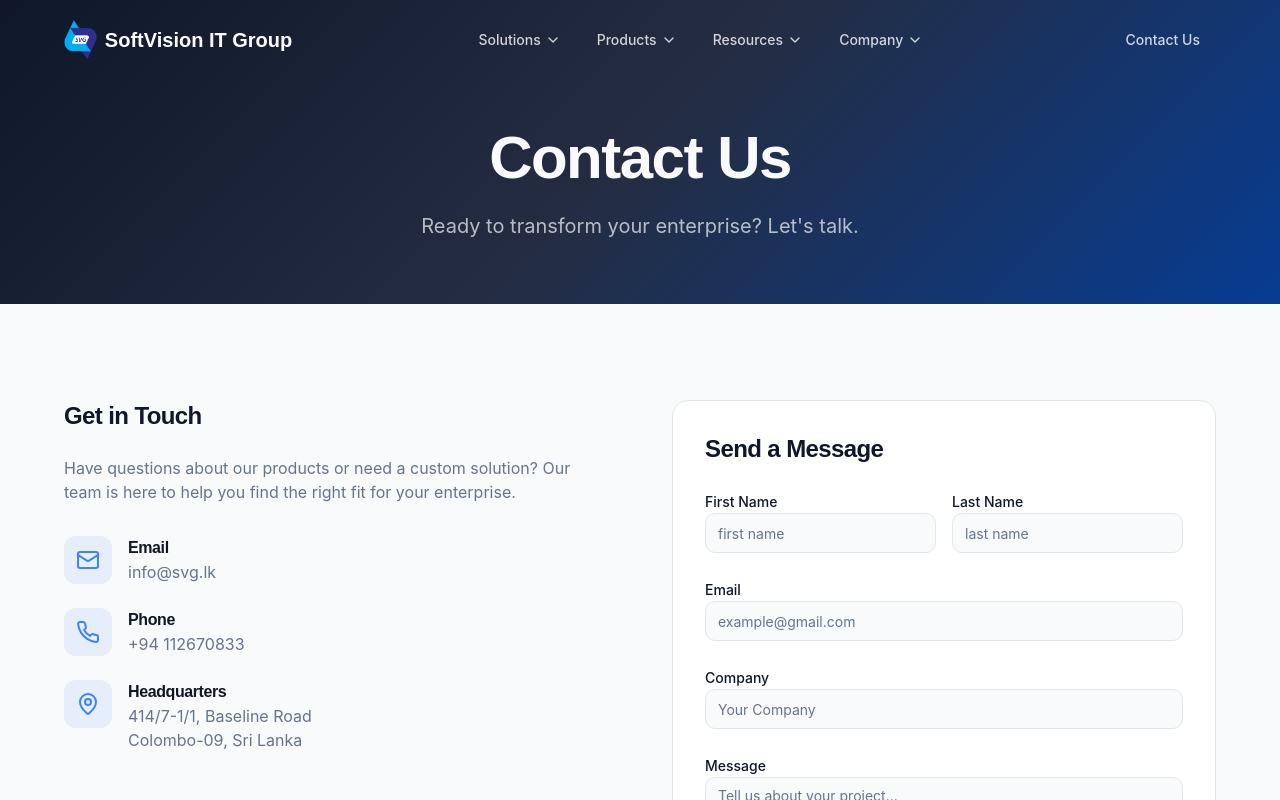
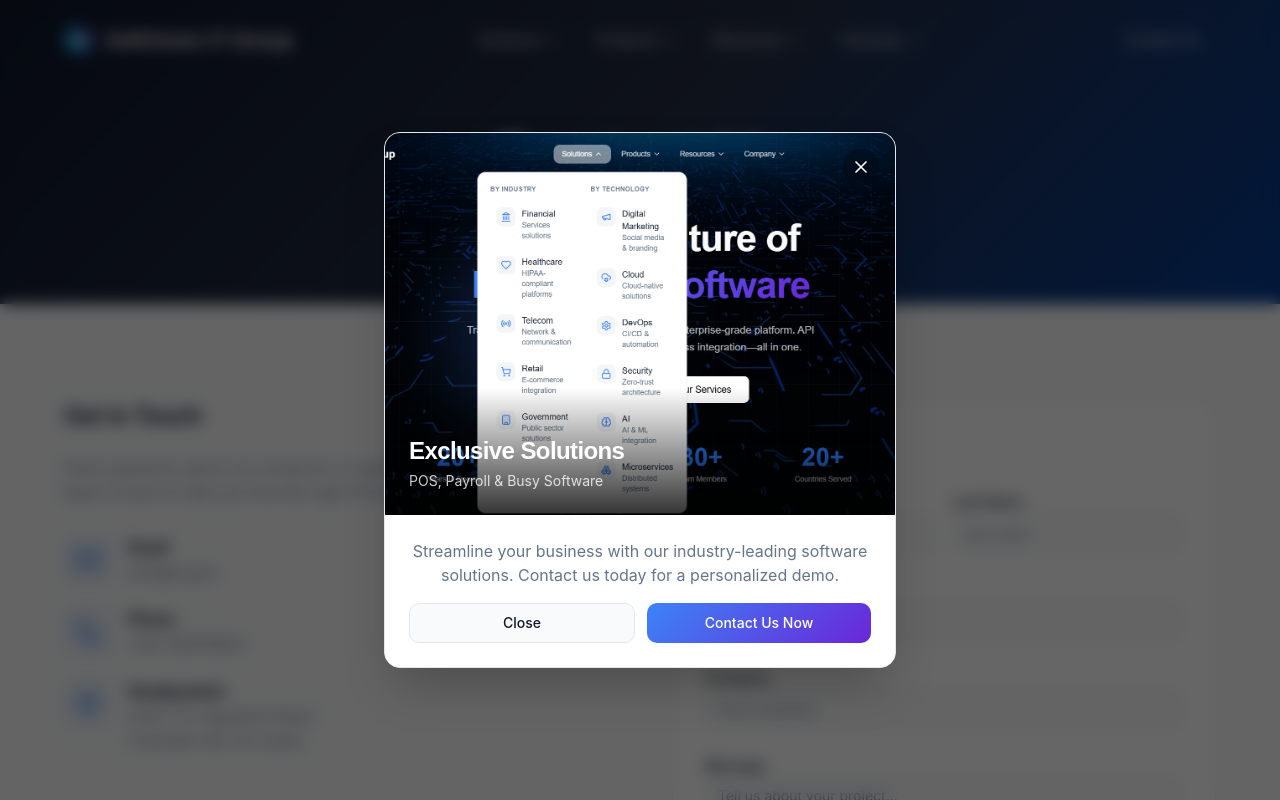
Before and after one commit to sandarusadishan/company-site-2026, a React (Vite) app: page /company/contact in a window 1280 px wide. Shown: the top 800 px of the page. Built offline with nearby package versions, Linux system fonts and the light colour scheme.

Commit message:
add SEO and did some nav bar changes👌

```diff
--- a/index.html
+++ b/index.html
@@ -3,7 +3,7 @@
   <head>
     <meta charset="UTF-8" />
     <meta name="viewport" content="width=device-width, initial-scale=1.0" />
-    <title>SoftVision IT Group (Pvt) Ltd | Enterprise Software Solutions</title>
+    <title>SoftVision IT Group (Pvt) Ltd</title>
     <meta name="description" content="SoftVision IT Group delivers enterprise-grade software solutions. Transform your digital infrastructure with us." />
     <meta name="keywords" content="enterprise software, digital transformation, software solutions" />
     <meta name="author" content="SoftVision IT Group (Pvt) Ltd" />
--- a/src/App.jsx
+++ b/src/App.jsx
@@ -53,7 +53,7 @@ const App = () => (
       <TooltipProvider>
         <Toaster />
         <Sonner />
-        <BrowserRouter>
+        <BrowserRouter future={{ v7_startTransition: true, v7_relativeSplatPath: true }}>
           <Suspense fallback={<LoadingSpinner />}>
             <Routes>
               <Route element={<MainLayout />}>
--- /dev/null
+++ b/src/components/PromotionalPopup.jsx
@@ -0,0 +1,92 @@
+import { useState, useEffect } from "react";
+import { motion, AnimatePresence } from "framer-motion";
+import { X } from "lucide-react";
+import { Button } from "@/components/ui/button";
+import { Link } from "react-router-dom";
+import promoImage from "@/assets/promo_popup.png";
+
+const PromotionalPopup = () => {
+  const [isOpen, setIsOpen] = useState(false);
+
+  useEffect(() => {
+    // Check if popup has been shown in this session to avoid annoyance
+    // For now, we'll show it every time per user request "pop up this first"
+    // To limit frequency, we could use sessionStorage or localStorage
+
+    const timer = setTimeout(() => {
+        setIsOpen(true);
+    }, 1000); // Small delay to let site load first
+
+    return () => clearTimeout(timer);
+  }, []);
+
+  const handleClose = () => {
+    setIsOpen(false);
+  };
+
+  return (
+    <AnimatePresence>
+      {isOpen && (
+        <div className="fixed inset-0 z-[100] flex items-center justify-center p-4 sm:p-6">
+          <motion.div
+            initial={{ opacity: 0 }}
+            animate={{ opacity: 1 }}
+            exit={{ opacity: 0 }}
+            onClick={handleClose}
+            className="absolute inset-0 bg-black/60 backdrop-blur-sm"
+          />
+
+          <motion.div
+            initial={{ opacity: 0, scale: 0.9, y: 20 }}
+            animate={{ opacity: 1, scale: 1, y: 0 }}
+            exit={{ opacity: 0, scale: 0.9, y: 20 }}
+            transition={{ type: "spring", duration: 0.5 }}
+            className="relative w-full max-w-lg bg-card rounded-2xl shadow-2xl overflow-hidden border border-border"
+          >
+            <button
+              onClick={handleClose}
+              className="absolute top-4 right-4 z-10 p-2 rounded-full bg-black/20 text-white hover:bg-black/40 transition-colors backdrop-blur-md"
+            >
+              <X className="h-5 w-5" />
+            </button>
+
+            <div className="flex flex-col">
+              <div className="relative aspect-[4/3] w-full bg-muted">
+                <img
+                  src={promoImage}
+                  alt="Special Offer: POS, Payroll, Busy Software"
+                  className="w-full h-full object-cover"
+                />
+                <div className="absolute inset-x-0 bottom-0 h-1/3 bg-gradient-to-t from-black/80 to-transparent flex items-end p-6">
+                   <div className="text-white">
+                      <h3 className="text-2xl font-bold mb-1">Exclusive Solutions</h3>
+                      <p className="text-sm text-white/80">POS, Payroll & Busy Software</p>
+                   </div>
+                </div>
+              </div>
+
+              <div className="p-6 bg-card flex flex-col gap-4 text-center">
+                <p className="text-muted-foreground">
+                  Streamline your business with our industry-leading software solutions.
+                  Contact us today for a personalized demo.
+                </p>
+                <div className="flex gap-3 justify-center">
+                  <Button variant="outline" onClick={handleClose} className="flex-1">
+                    Close
+                  </Button>
+                  <Button className="flex-1 accent-gradient text-accent-foreground" asChild>
+                    <Link to="/company/contact" onClick={handleClose}>
+                        Contact Us Now
+                    </Link>
+                  </Button>
+                </div>
+              </div>
+            </div>
+          </motion.div>
+        </div>
+      )}
+    </AnimatePresence>
+  );
+};
+
+export default PromotionalPopup;
--- /dev/null
+++ b/src/components/SEO.jsx
@@ -0,0 +1,46 @@
+import { Helmet } from "react-helmet-async";
+
+const SEO = ({
+  title,
+  description,
+  keywords,
+  image = "/og-image.png",
+  url = "https://svg.lk/",
+  type = "website"
+}) => {
+  const siteTitle = "SoftVision IT Group (Pvt) Ltd";
+  const defaultDescription = "Transform your digital infrastructure with enterprise-grade software solutions in Sri Lanka. POS, Payroll, Busy Software, and Custom Development.";
+  const defaultKeywords = "enterprise software, digital transformation, software solutions, POS, Payroll, Busy Software, Sri Lanka, Web Development";
+
+  const metaTitle = title ? `${title} | ${siteTitle}` : siteTitle;
+  const metaDescription = description || defaultDescription;
+  const metaKeywords = keywords || defaultKeywords;
+
+  return (
+    <Helmet>
+      {/* Standard Metadata */}
+      <title>{metaTitle}</title>
+      <meta name="description" content={metaDescription} />
+      <meta name="keywords" content={metaKeywords} />
+
+      {/* Open Graph / Facebook */}
+      <meta property="og:type" content={type} />
+      <meta property="og:url" content={url} />
+      <meta property="og:title" content={metaTitle} />
+      <meta property="og:description" content={metaDescription} />
+      <meta property="og:image" content={image} />
+
+      {/* Twitter */}
+      <meta name="twitter:card" content="summary_large_image" />
+      <meta name="twitter:site" content="@SoftVisionIT" />
+      <meta name="twitter:title" content={metaTitle} />
+      <meta name="twitter:description" content={metaDescription} />
+      <meta name="twitter:image" content={image} />
+
+      {/* Canonical Link */}
+      <link rel="canonical" href={url} />
+    </Helmet>
+  );
+};
+
+export default SEO;
--- a/src/components/navigation/Header.jsx
+++ b/src/components/navigation/Header.jsx
@@ -71,6 +71,7 @@ const Header = () => {
                   className={`flex items-center gap-1 px-4 py-2 text-sm font-medium transition-colors rounded-lg hover:bg-secondary/50 ${
                     isScrolled ? "text-foreground/80 hover:text-foreground" : "text-white/80 hover:text-white"
                   }`}
+                  onClick={() => setActiveMenu(null)}
                 >
                   {item.label}
                   {item.hasMegaMenu && (
@@ -80,7 +81,7 @@ const Header = () => {
 
                 <AnimatePresence>
                   {activeMenu === item.label && item.hasMegaMenu && (
-                    <MegaMenu menuType={item.label} />
+                    <MegaMenu menuType={item.label} closeMenu={() => setActiveMenu(null)} />
                   )}
                 </AnimatePresence>
               </div>
@@ -132,6 +133,7 @@ const Header = () => {
                   key={item.label}
                   to={item.href}
                   className="block px-4 py-3 text-lg font-medium text-foreground hover:bg-secondary rounded-lg transition-colors"
+                  onClick={() => setIsMobileMenuOpen(false)}
                 >
                   {item.label}
                 </Link>
@@ -148,10 +150,10 @@ const Header = () => {
                   Busy Software
                 </Button>
                 <Button variant="outline" className="w-full" asChild>
-                  <Link to="/company/contact">Contact Us</Link>
+                  <Link to="/company/contact" onClick={() => setIsMobileMenuOpen(false)}>Contact Us</Link>
                 </Button>
                 <Button className="w-full accent-gradient text-accent-foreground" asChild>
-                  <Link to="/company/contact">Get Started</Link>
+                  <Link to="/company/contact" onClick={() => setIsMobileMenuOpen(false)}>Get Started</Link>
                 </Button>
               </div>
             </nav>
--- a/src/components/navigation/MegaMenu.jsx
+++ b/src/components/navigation/MegaMenu.jsx
@@ -37,7 +37,7 @@ import {
 import busy62 from "@/assets/exe/Busy21-Setup-6.2.exe";
 import busy122 from "@/assets/exe/Busy21-Setup-12.2.exe";
 
-const MegaMenu = ({ menuType }) => {
+const MegaMenu = ({ menuType, closeMenu }) => {
   const menuContent = {
     Products: {
       columns: [
@@ -145,6 +145,7 @@ const MegaMenu = ({ menuType }) => {
                       href={item.href}
                       download
                       className="group flex items-start gap-3 p-3 rounded-xl hover:bg-secondary transition-colors"
+                      onClick={closeMenu}
                     >
                       <div className="flex-shrink-0 p-2 rounded-lg bg-secondary group-hover:bg-accent/10 transition-colors">
                         <item.icon className="h-5 w-5 text-accent" />
@@ -163,6 +164,7 @@ const MegaMenu = ({ menuType }) => {
                       key={item.label}
                       to={item.href}
                       className="group flex items-start gap-3 p-3 rounded-xl hover:bg-secondary transition-colors"
+                      onClick={closeMenu}
                     >
                       <div className="flex-shrink-0 p-2 rounded-lg bg-secondary group-hover:bg-accent/10 transition-colors">
                         <item.icon className="h-5 w-5 text-accent" />
--- a/src/components/ui/toast.jsx
+++ b/src/components/ui/toast.jsx
@@ -26,6 +26,7 @@ const toastVariants = cva(
         default: "border bg-background text-foreground",
         destructive:
           "destructive group border-destructive bg-destructive text-destructive-foreground",
+        success: "border-green-500 bg-green-900 text-white",
       },
     },
     defaultVariants: {
--- a/src/layouts/MainLayout.jsx
+++ b/src/layouts/MainLayout.jsx
@@ -3,6 +3,7 @@ import { useEffect } from "react";
 import { motion, AnimatePresence } from "framer-motion";
 import Header from "@/components/navigation/Header";
 import Footer from "@/components/navigation/Footer";
+import PromotionalPopup from "@/components/PromotionalPopup";
 
 const MainLayout = () => {
   const location = useLocation();
@@ -14,6 +15,7 @@ const MainLayout = () => {
 
   return (
     <div className="min-h-screen flex flex-col">
+      <PromotionalPopup />
       <Header />
       <AnimatePresence mode="wait">
         <motion.main
--- a/src/pages/Home.jsx
+++ b/src/pages/Home.jsx
@@ -1,10 +1,10 @@
 import { useEffect, useRef } from "react";
-import { Helmet } from "react-helmet-async";
 import { motion, useInView, useMotionValue, useSpring } from "framer-motion";
 import { Link } from "react-router-dom";
 import { ArrowRight, Server, Shield, GitBranch, Cloud, Check, ChevronRight, Zap, Lock, BarChart3, Headphones, Code2, Smartphone, Globe, Layout, Database } from "lucide-react";
 import { Button } from "@/components/ui/button";
 import videoBg from "@/assets/video/video.mp4";
+import SEO from "@/components/SEO";
 
 const CountUp = ({ to, suffix = "" }) => {
   const ref = useRef(null);
@@ -34,6 +34,7 @@ const CountUp = ({ to, suffix = "" }) => {
 };
 
 const Home = () => {
+    // ... const services declaration ...
   const services = [
     {
       icon: Code2,
@@ -74,10 +75,11 @@ const Home = () => {
 
   return (
     <>
-      <Helmet>
-        <title>SoftVision IT Group | Enterprise Software Solutions</title>
-        <meta name="description" content="Transform your digital infrastructure with enterprise-grade API management, identity solutions, and cloud integration platform. Trusted by Fortune 500 companies." />
-      </Helmet>
+      <SEO
+        title="Enterprise Software Solutions in Sri Lanka"
+        description="SoftVision IT Group provides top-tier software solutions including POS Systems, Payroll Management, Busy Accounting Software, and custom enterprise applications in Sri Lanka."
+        keywords="POS Systems, Payroll Software, Busy Accounting, Enterprise Software, Web Development Sri Lanka, Mobile Apps, Hotel Management System, Restaurant POS"
+      />
 
       {/* Hero Section */}
       <section className="relative min-h-screen flex items-center justify-center overflow-hidden hero-gradient">
```
Also changed, not shown: src/assets/promo_popup.png (added).
